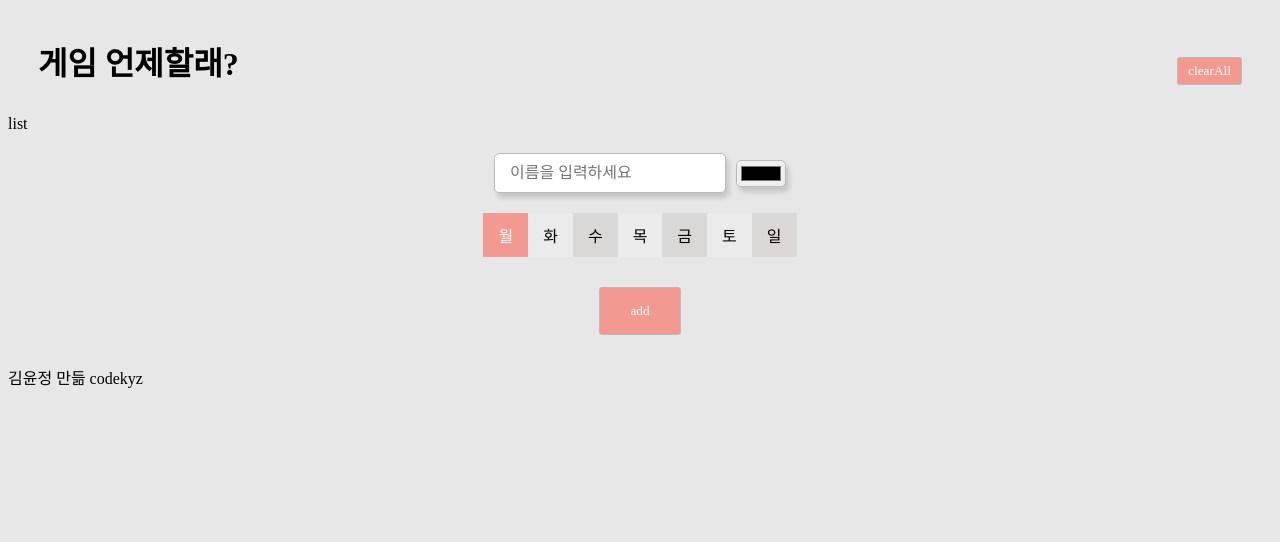
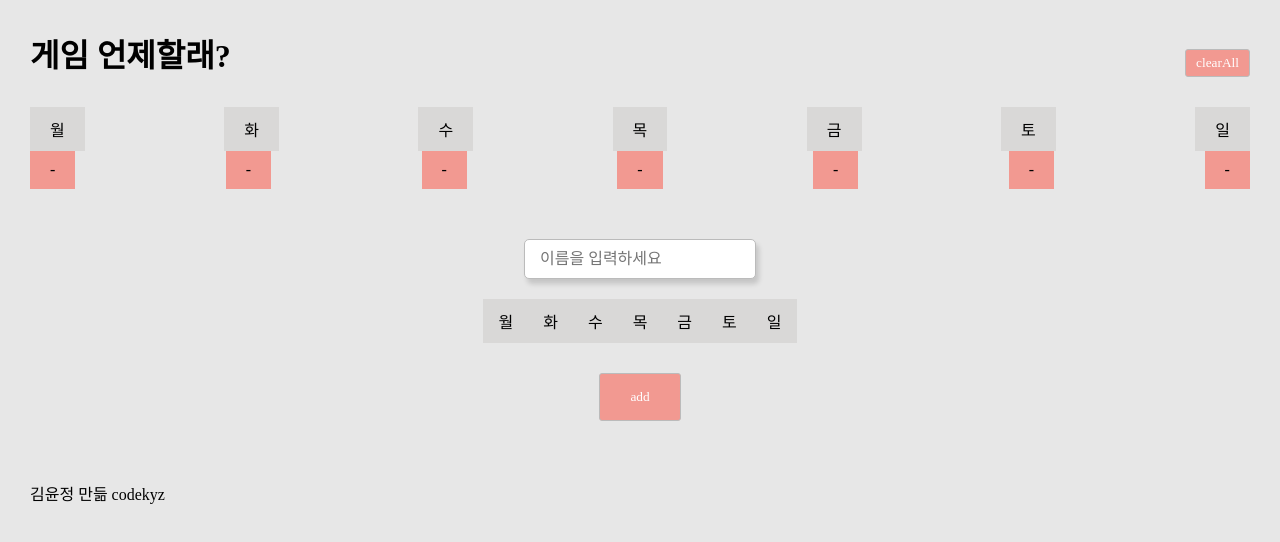
Before and after one commit to codekyz/lets-game, a Vue app: page / in a window 1280 px wide. Shown: the top 542 px of the page. Built offline with nearby package versions, Linux system fonts and the light colour scheme; a web font is replaced by a local one.

Commit message:
:construction: Update Functions
Update Functions

```diff
--- a/src/App.vue
+++ b/src/App.vue
@@ -1,8 +1,16 @@
 <template>
 <div id="app">
-  <LetsHeader></LetsHeader>
-  <LetsList></LetsList>
-  <LetsInput></LetsInput>
+  <LetsHeader v-on:clear="clearAll"></LetsHeader>
+
+  <LetsList
+    v-bind:monUserList="monUser" :tueUserList="tueUser"
+    :wedUserList="wedUser" :thuUserList="thuUser"
+    :friUserList="friUser" :satUserList="satUser"
+    :sunUserList="sunUser"></LetsList>
+
+  <LetsInput
+    v-on:addSchedule="addUserSchedule"></LetsInput>
+
   <LetsFooter></LetsFooter>
 </div>
 
@@ -16,6 +24,67 @@ import LetsInput from './components/LetsInput'
 import LetsFooter from './components/LetsFooter'
 
 export default {
+  data: function() {
+    return {
+      monUser: [],
+      tueUser: [],
+      wedUser: [],
+      thuUser: [],
+      friUser: [],
+      satUser: [],
+      sunUser: []
+    }
+  },
+
+  methods: {
+    addUserSchedule: function(userName, yoilList) {
+      for (var i = 0; i < yoilList.length; i++) {
+        if (yoilList[i].checked && yoilList[i].yoil == '월') {
+          this.monUser.push(userName);
+        }
+        if (yoilList[i].checked && yoilList[i].yoil == '화') {
+          this.tueUser.push(userName);
+        }
+        if (yoilList[i].checked && yoilList[i].yoil == '수') {
+          this.wedUser.push(userName);
+        }
+        if (yoilList[i].checked && yoilList[i].yoil == '목') {
+          this.thuUser.push(userName);
+        }
+        if (yoilList[i].checked && yoilList[i].yoil == '금') {
+          this.friUser.push(userName);
+        }
+        if (yoilList[i].checked && yoilList[i].yoil == '토') {
+          this.satUser.push(userName);
+        }
+        if (yoilList[i].checked && yoilList[i].yoil == '일') {
+          this.sunUser.push(userName);
+        }
+      }
+    },
+
+    clearAll: function() {
+      this.monUser = [];
+      this.tueUser = [];
+      this.wedUser = [];
+      this.thuUser = [];
+      this.friUser = [];
+      this.satUser = [];
+      this.sunUser = [];
+    }
+  },
+
+  created: function() {
+    this.monUser.push('-');
+    this.tueUser.push('-');
+    this.wedUser.push('-');
+    this.thuUser.push('-');
+    this.friUser.push('-');
+    this.satUser.push('-');
+    this.sunUser.push('-');
+
+  },
+
   components: {
     LetsHeader,
     LetsList,
@@ -29,6 +98,7 @@ export default {
 <style>
 
 body {
+  margin: 0;
   background-color: #e7e7e7;
   font-family: 'GmarketSansMedium';
 }
--- a/src/components/LetsFooter.vue
+++ b/src/components/LetsFooter.vue
@@ -1,5 +1,5 @@
 <template>
-  <div>
+  <div class="footer">
       김윤정 만듦
       codekyz
   </div>
@@ -12,5 +12,8 @@ export default {
 </script>
 
 <style>
+.footer {
+  margin: 30px 30px;
+}
 
 </style>
--- a/src/components/LetsHeader.vue
+++ b/src/components/LetsHeader.vue
@@ -5,14 +5,18 @@
           게임 언제할래?
       </h1>
 
-      <button class="clear_btn">clearAll</button>
+      <button class="clear_btn" v-on:click="clear">clearAll</button>
 
   </header>
 </template>
 
 <script>
 export default {
-
+    methods: {
+        clear: function() {
+            this.$emit('clear');
+        }
+    }
 }
 </script>
 
--- a/src/components/LetsInput.vue
+++ b/src/components/LetsInput.vue
@@ -2,20 +2,18 @@
   <section class="insert">
       <article class="inputs">
         <input type="text" v-model="userName" class="shadow" placeholder="이름을 입력하세요">
-        <input type="color" v-model="userColor" class="shadow">
       </article>
 
       <ul>
-          <li class="checked">월</li>
-          <li>화</li>
-          <li>수</li>
-          <li>목</li>
-          <li>금</li>
-          <li>토</li>
-          <li>일</li>
+          <li v-for="yoilItem in yoilList"
+            v-bind:key="yoilItem.yoil"
+            v-bind:class="{checked: yoilItem.checked}"
+            v-on:click="toggleYoil(yoilItem)">
+            {{ yoilItem.yoil }}
+          </li>
       </ul>
 
-      <button>add</button>
+      <button v-on:click="addSchedule(userName, yoilList)">add</button>
   </section>
 </template>
 
@@ -23,8 +21,29 @@
 export default {
     data: function() {
         return {
-            userName: '',
-            userColor: ''
+            yoilList : [ {yoil:'월', checked:false},
+                {yoil:'화', checked:false},
+                {yoil:'수', checked:false},
+                {yoil:'목', checked:false},
+                {yoil:'금', checked:false},
+                {yoil:'토', checked:false},
+                {yoil:'일', checked:false}, ],
+            userName: ''
+        }
+    },
+    methods: {
+        addSchedule: function(userName, yoilList) {
+            if(this.userName !== '') {
+                this.$emit('addSchedule', userName, yoilList);
+                this.clearInput();
+            }
+        },
+
+        clearInput: function() {
+            this.userName = '';
+        },
+        toggleYoil: function(yoilItem) {
+            yoilItem.checked = !yoilItem.checked;
         }
     }
 }
@@ -45,15 +64,15 @@ export default {
     margin: 20px 0;
 }
 
-.inputs input[type=text] {
+.inputs input {
     padding: 10px 15px;
-    margin-right: 10px;
+    margin-top: 30px;
     font-size: 16px;
 }
 
 ul {
     display: flex;
-    list-style: none;
+    list-style-type: none;
     margin: 0 0 30px 0;
     padding: 0;
 }
@@ -64,9 +83,9 @@ ul li {
     cursor: pointer;
 }
 
-ul li:nth-child(even) {
+/* ul li:nth-child(even) {
     background-color: #ebebeb;
-}
+} */
 
 .checked {
     background-color: #F29991;
--- a/src/components/LetsList.vue
+++ b/src/components/LetsList.vue
@@ -1,15 +1,110 @@
 <template>
-  <div>
-      list
-  </div>
+  <section class="list">
+    <ul class="listHeader">
+      <li>월</li>
+      <li>화</li>
+      <li>수</li>
+      <li>목</li>
+      <li>금</li>
+      <li>토</li>
+      <li>일</li>
+    </ul>
+
+    <div class="listUser">
+      <ul>
+        <li v-for="user in monUserList"
+          v-bind:key="user">
+          {{ user ? user : no }}
+        </li>
+      </ul>
+      <ul>
+        <li v-for="user in tueUserList"
+          v-bind:key="user">
+          {{ user ? user : no }}
+        </li>
+      </ul>
+      <ul>
+        <li v-for="user in wedUserList"
+          v-bind:key="user">
+          {{ user ? user : no }}
+        </li>
+      </ul>
+      <ul>
+        <li v-for="user in thuUserList"
+          v-bind:key="user">
+          {{ user ? user : no }}
+        </li>
+      </ul>
+      <ul>
+        <li v-for="user in friUserList"
+          v-bind:key="user">
+          {{ user ? user : no }}
+        </li>
+      </ul>
+      <ul>
+        <li v-for="user in satUserList"
+          v-bind:key="user">
+          {{ user ? user : no }}
+        </li>
+      </ul>
+      <ul>
+        <li v-for="user in sunUserList"
+          v-bind:key="user">
+          {{ user ? user : no }}
+        </li>
+      </ul>
+    </div>
+  </section>
 </template>
 
 <script>
 export default {
+  props: ['monUserList', 'tueUserList', 'wedUserList', 'thuUserList',
+  'friUserList', 'satUserList', 'sunUserList'],
 
+  data: function() {
+    return {
+      no : '0'
+    }
+  }
 }
 </script>
 
-<style>
+<style scoped>
+.list {
+  width: 100%;
+  display: flex;
+  flex-direction: column;
+}
+
+ul {
+  list-style-type: none;
+  margin: 0;
+  padding: 0;
+}
+
+.listHeader {
+  display: flex;
+  justify-content: space-between;
+  margin-left: 30px;
+  margin-right: 30px;
+}
+
+.listHeader li {
+  padding: 10px 20px;
+  background-color: #D9D8D7;
+}
+
+.listUser {
+  display: flex;
+  justify-content: space-between;
+  margin-left: 30px;
+  margin-right: 30px;
+}
+
+.listUser ul li {
+  padding: 10px 20px;
+  background-color: #F29991;
+}
 
 </style>
```
